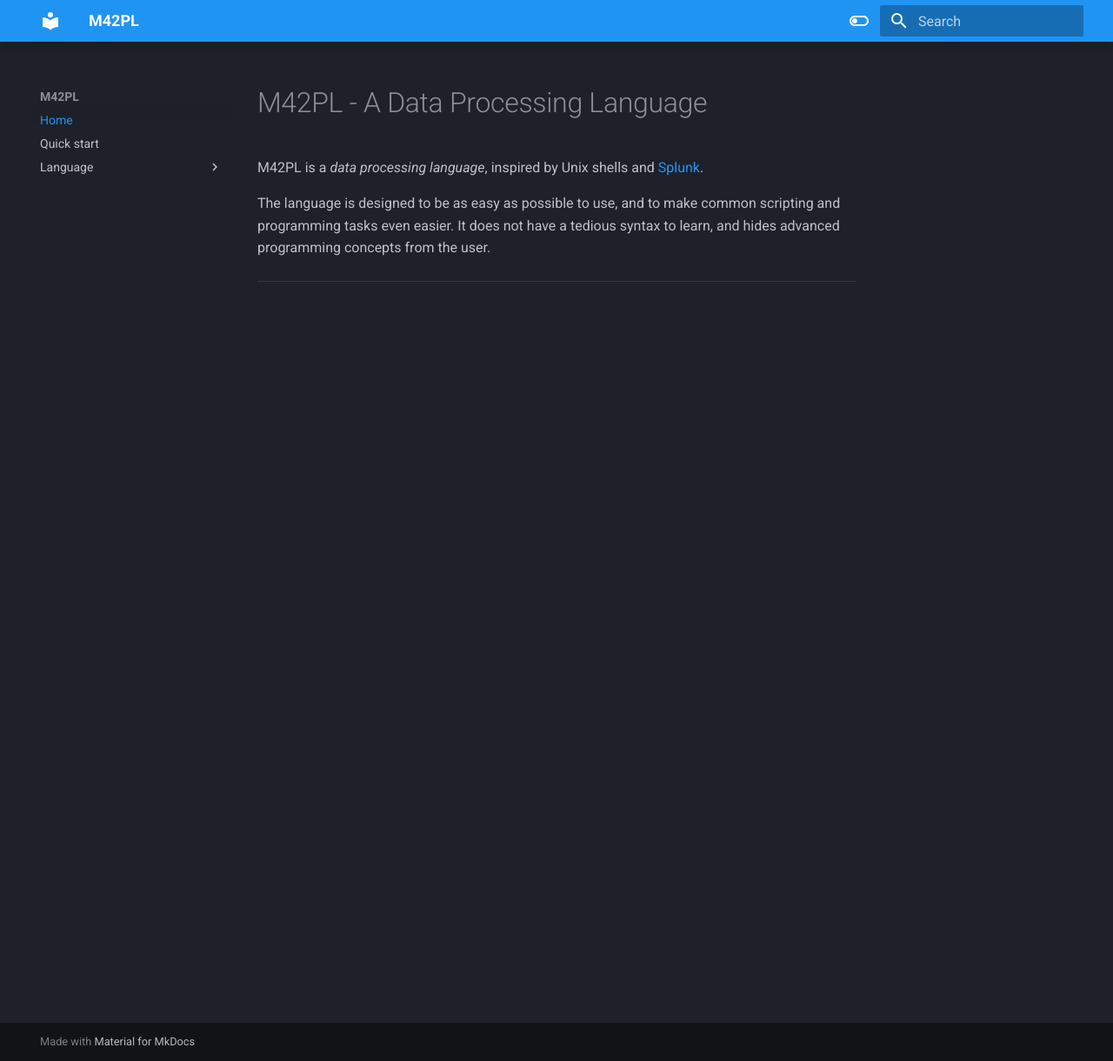
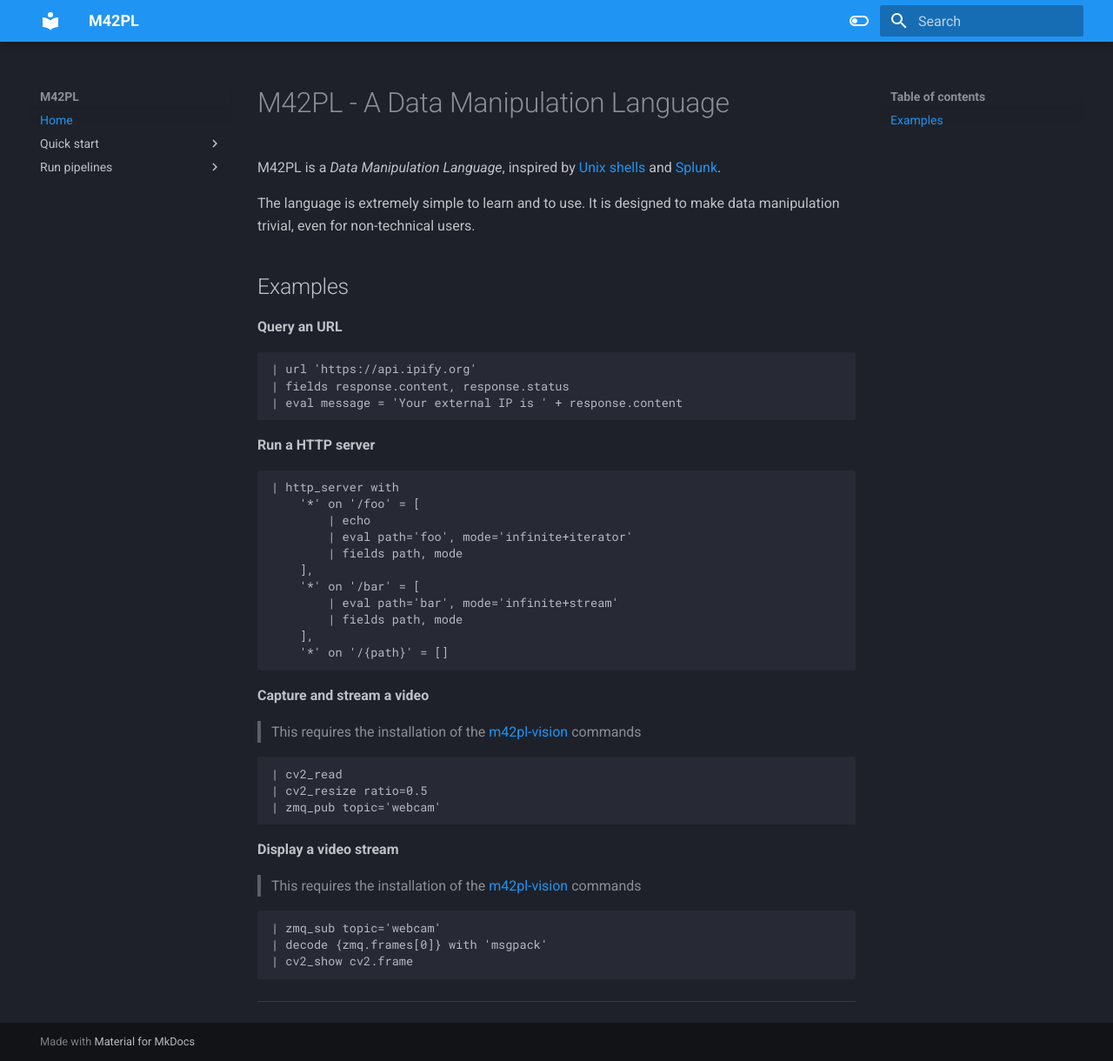
Before and after one commit to jpclipffel/m42pl-core, an MkDocs documentation site: the page built from docs/docs/index.md, in a window 1280 px wide and 1220 px high. Shown: the whole window at 87% size. Built offline with MkDocs 1.6.1 and Material for MkDocs 9.7.7, drawn with Linux system fonts in a browser that asks for light colours.

Commit message:
[FEat,Fix,Doc] Massvice devel commit

````diff
--- a/docs/docs/index.md
+++ b/docs/docs/index.md
@@ -1,12 +1,62 @@
-# M42PL - A Data Processing Language
+# M42PL - A Data Manipulation Language
 
-M42PL is a *data processing language*, inspired by Unix shells and [Splunk].
+M42PL is a _Data Manipulation Language_, inspired by
+[Unix shells][unixshells] and [Splunk][splunk].
 
-The language is designed to be as easy as possible to use, and to make common
-scripting and programming tasks even easier. It does not have a tedious syntax
-to learn, and hides advanced programming concepts from the user.
+The language is extremely simple to learn and to use. It is designed to make
+data manipulation trivial, even for non-technical users.
+
+## Examples
+
+**Query an URL**
+
+```
+| url 'https://api.ipify.org'
+| fields response.content, response.status
+| eval message = 'Your external IP is ' + response.content
+```
+
+**Run a HTTP server**
+
+```
+| http_server with
+    '*' on '/foo' = [
+        | echo
+        | eval path='foo', mode='infinite+iterator'
+        | fields path, mode
+    ],
+    '*' on '/bar' = [
+        | eval path='bar', mode='infinite+stream'
+        | fields path, mode
+    ],
+    '*' on '/{path}' = []
+```
+
+**Capture and stream a video**
+
+> This requires the installation of the [m42pl-vision][m42pl-vision] commands
+
+```
+| cv2_read
+| cv2_resize ratio=0.5
+| zmq_pub topic='webcam'
+```
+
+**Display a video stream**
+
+> This requires the installation of the [m42pl-vision][m42pl-vision] commands
+
+```
+| zmq_sub topic='webcam'
+| decode {zmq.frames[0]} with 'msgpack'
+| cv2_show cv2.frame
+```
+
 
 ---
-[Splunk]: https://splunk.com
+
+[unixshells]: https://en.wikipedia.org/wiki/Shell_script
+[splunk]: https://splunk.com
 [m42pl-commands]: https://github.com/jpclipffel/m42pl-commands
 [m42pl-dispatchers]: https://github.com/jpclipffel/m42pl-dispatchers
+[m42pl-vision]: https://github.com/jpclipffel/m42pl-vision
--- a/docs/mkdocs.yml
+++ b/docs/mkdocs.yml
@@ -20,9 +20,12 @@
 
 nav:
   - 'Home': index.md
-  - 'Quick start': quickstart.md
-  - 'Language':
-      - 'Fields syntax':
-          - 'Overview': fields/index.md
-          - 'Literal': fields/literal.md
-          - 'Eval': fields/eval.md
+  - 'Quick start':
+    - 'Installation': 'quickstart/installation.md'
+    - 'First steps': 'quickstart/firststeps.md'
+  - 'Run pipelines':
+    - 'Overview': 'mains/index.md'
+    - 'REPL (interactive)': 'mains/repl2.md'
+    - 'Script': 'mains/run.md'
+    - 'Grammar debug': 'mains/grammar.md'
+    - 'Parsing debug': 'mains/parse.md'
--- a/setup.py
+++ b/setup.py
@@ -19,11 +19,11 @@
     'regex',
     'jsonpath-ng',
     'lark-parser[regex]',
-    # 'lark_cython',
+    'lark_cython',
     'types-setuptools',
+    # Required by the mains
+    # TODO: Remove once mains moved to custom repo/project/...
     'tabulate',
-    'requests',
     'prompt_toolkit',
-    'flask'
   ],
 )
````
Also changed, not shown: docs/docs/mains/grammar.md (added, +7 -0 lines), docs/docs/mains/index.md (added, +16 -0 lines), docs/docs/mains/parse.md (added, +7 -0 lines), docs/docs/mains/repl.md (added, +7 -0 lines), docs/docs/mains/repl2.md (added, +56 -0 lines), docs/docs/mains/run.md (added, +15 -0 lines), docs/docs/quickstart/firststeps.md (added, +93 -0 lines), docs/docs/quickstart/installation.md (added, +76 -0 lines), README.md, 4 other files.
